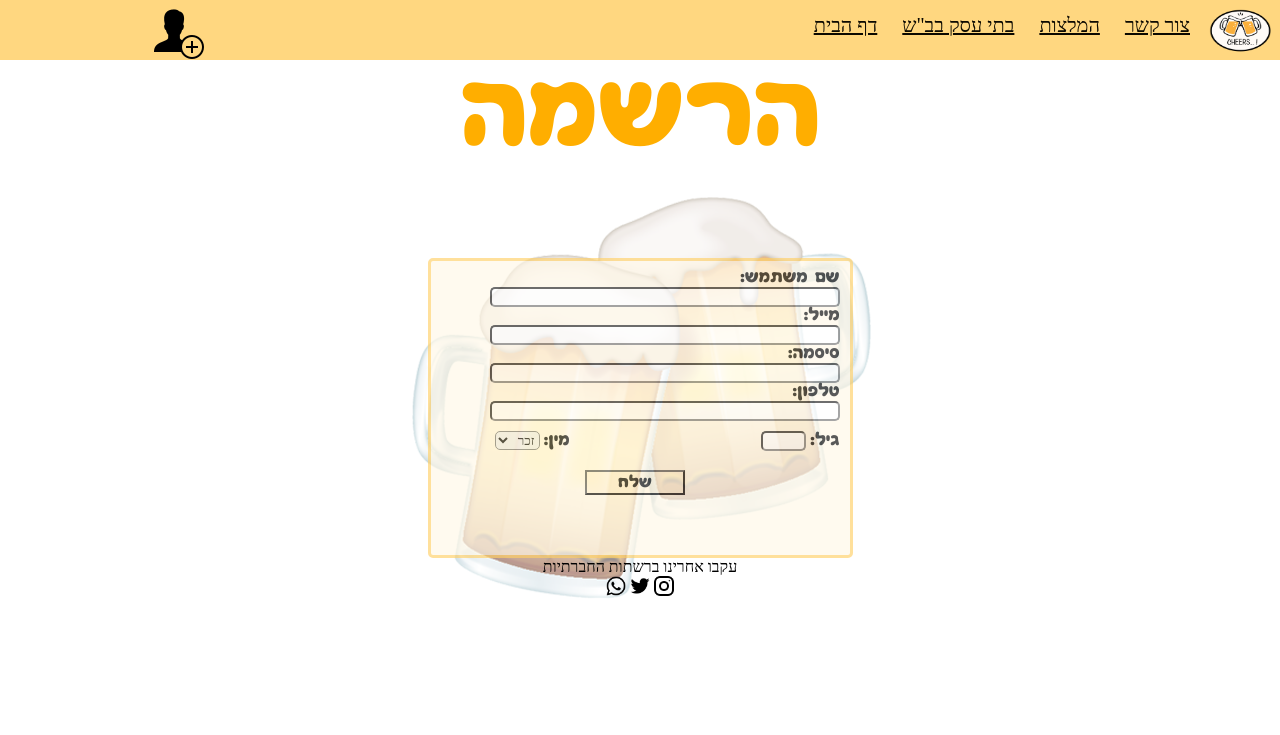
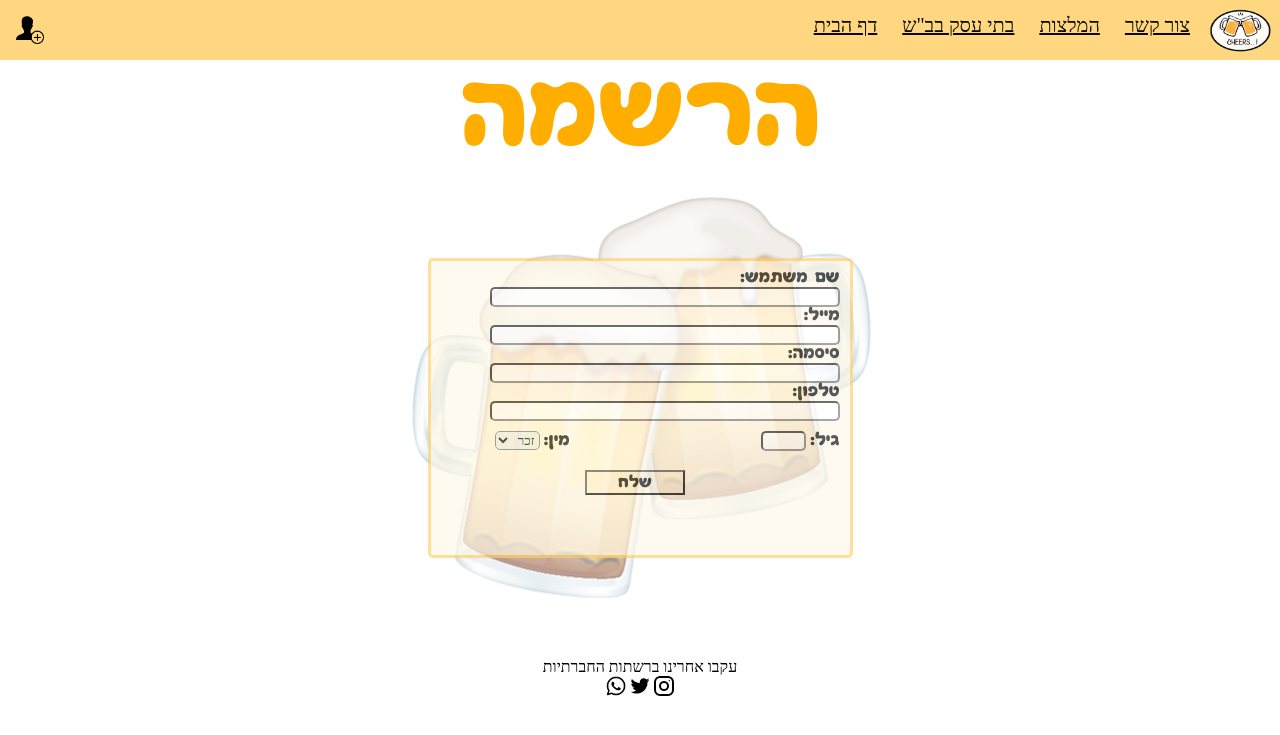
Before and after one commit to lironbdolah/team13, a Python web app: template templates/sign_up.html in a window 1280 px wide. Shown: the top 735 px of the page. Run offline with Jinja, Linux system fonts and the light colour scheme; the template is opened without the code that fills it, so the values that code supplies are empty; some web fonts are replaced.

Commit message:
fix footers padding

```diff
--- a/static/projectCSS.css
+++ b/static/projectCSS.css
@@ -325,6 +325,10 @@
     font-family: FirstFont;
 }
 
+#footerSignUp {
+    padding-top: 100px;
+}
+
 
 /* ########### signup page settings  ########### */
 
@@ -486,6 +490,10 @@
     height: 170px;
 }
 
+#footerBusinesses {
+  padding-top: 100px;
+}
+
 /* ########### contactHTML page settings  ########### */
 
 .listInputBox{
@@ -514,9 +522,8 @@
   /* position: absolute; */
   justify-content: center;
   /* padding-right: 400px; */
+}
 
-
-}
 #send{
     width: 700px;
     padding-top: 60px;
@@ -1090,6 +1097,10 @@
       display: inline;
       padding-right: 0%;
   }
+
+  #footerContact{
+    padding-top: 550px;
+  }
 }
 
 @media only screen and (max-width: 600px) {
--- a/static/projectJS.js
+++ b/static/projectJS.js
@@ -35,7 +35,8 @@ const sendMyLocation = (locationForm) => {
             longitude: position.coords.longitude,
             userRange: locationForm.userRange.value
         }
-        console.log("positionObject =>", positionObject)
+        console.log("positionObject =>", positionObject);
+        window.location = "../templates/projectHTML.html";
     }
 }
 
--- a/templates/sign_up.html
+++ b/templates/sign_up.html
@@ -9,22 +9,24 @@
     <script defer src="../static/projectJS.js"></script>
 </head>
 <body id="homePageBody">
-    <header class="header">
+    <span class="headerLeft">
+        <header class="header">
+            <a href="../templates/preview.html">
+                <img class="icon" src="../static/log_in.png">
+            </a>
+        </header>
+
+    </span>
+    <span>
         <img class="logo_image" src="../static/logo_small (1).png">
-    </header>
+    </span>
     <nav class="nav">
         <ul class="nav-list">
             <li class="list-item"><a href="#" onclick="alert('יש צורך להתחבר טרם כניסה למערכת');">צור קשר</a></li>
             <li class="list-item"><a href="#" onclick="alert('יש צורך להתחבר טרם כניסה למערכת');">המלצות</a></li>
             <li class="list-item"><a href="#" onclick="alert('יש צורך להתחבר טרם כניסה למערכת');">בתי עסק בב"ש</a></li>
             <li class="list-item"><a href="#" onclick="alert('יש צורך להתחבר טרם כניסה למערכת');">דף הבית</a></li>
-            <span class="login_image">
-                <a href="../templates/preview.html">
-                    <img src="../static/log_in.png">
-                </a>
-            </span>
         </ul>
-
     </nav>
     <span>
         <h1 id="header3">הרשמה</h1>
@@ -62,14 +64,15 @@
     </form>
 
 
-     <footer id="footer1">
-        <p>
-            עקבו אחרינו ברשתות החברתיות
-        </p>
+    <div id="footerSignUp">
+        <footer class="footer1">
+            <p>
+                עקבו אחרינו ברשתות החברתיות
+            </p>
             <img class="icon2" src="../static/instagram.png">
             <img class="icon2" src="../static/twitter.png">
             <img class="icon2" src="../static/whatsapp (1).png">
-
-     </footer>
+        </footer>
+    </div>
 </body>
 </html>
```
Also changed, not shown: templates/businesses.html (+28 -17 lines), templates/preview.html (+4 -4 lines). Lines whose indentation alone changed are shown as unchanged.
